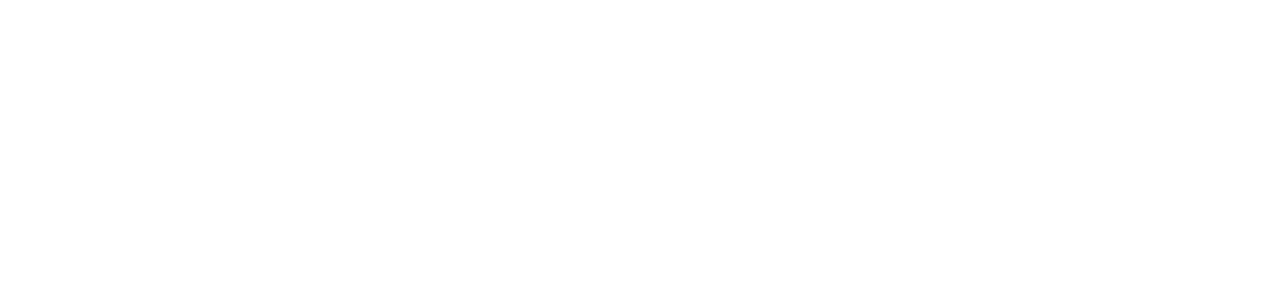
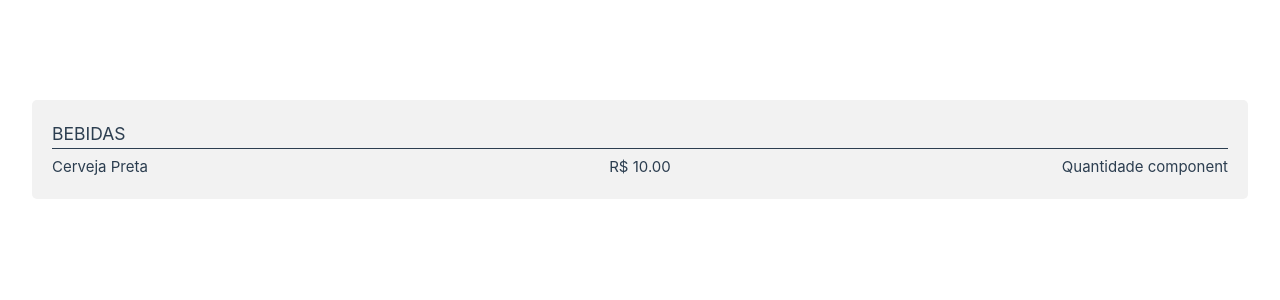
Before and after one commit to bruno2kd/restaurante, a Vue app: page /new-order/1 in a window 1280 px wide. Before the commit this address had no page. Shown: the top 300 px of the page. Built offline with nearby package versions, Linux system fonts and the light colour scheme.

Commit message:
setup form pedidos

```diff
--- a/src/assets/main.css
+++ b/src/assets/main.css
@@ -22,14 +22,10 @@
 }
 
 @media (min-width: 1024px) {
-  body {
-    display: flex;
-    place-items: center;
-  }
 
   #app {
-    display: grid;
-    grid-template-columns: 1fr 1fr;
+    /* display: grid; */
+    /* grid-template-columns: 1fr 1fr; */
     padding: 0 2rem;
   }
 }
--- a/src/components/Table.vue
+++ b/src/components/Table.vue
@@ -12,7 +12,9 @@
     <h6>Mesa {{ mesa.id }}</h6>
     <p v-if="mesa.total">R$ {{ (mesa.total / 100).toFixed(2) }}</p>
     <div class="icon-table plus-component">
-      <Plus />
+      <router-link :to="{ name: 'newOrder', params: { mesaId: mesa.id } }">
+        <Plus />
+      </router-link>
     </div>
     <div class="icon-table dollar-component">
       <DollarSign />
--- a/src/router/index.js
+++ b/src/router/index.js
@@ -9,14 +9,14 @@
       name: 'home',
       component: HomeView
     },
-    // {
-    //   path: '/about',
-    //   name: 'about',
-    //   // route level code-splitting
-    //   // this generates a separate chunk (About.[hash].js) for this route
-    //   // which is lazy-loaded when the route is visited.
-    //   component: () => import('../views/AboutView.vue')
-    // }
+    {
+      path: '/new-order/:mesaId',
+      name: 'newOrder',
+      // route level code-splitting
+      // this generates a separate chunk (About.[hash].js) for this route
+      // which is lazy-loaded when the route is visited.
+      component: () => import('../views/NewOrder.vue')
+    }
   ]
 })
 
--- a/src/views/HomeView.vue
+++ b/src/views/HomeView.vue
@@ -18,6 +18,9 @@
   color: #fff;
   font-family: sans-serif;
   text-align: center;
+  display: flex;
+  place-items: center;
+  max-height: 100vh;
 }
 .grid-content {
   display: grid;
--- /dev/null
+++ b/src/views/NewOrder.vue
@@ -0,0 +1,143 @@
+<script setup></script>
+
+<template>
+  <div class="form-container">
+    <div class="container">
+      <form action="action_page.php">
+        <div class="row">
+          <div class="categories">
+            <h3>BEBIDAS</h3>
+          </div>
+        </div>
+        <div class="row items">
+          <div class="col-25 produto">
+            <p>Cerveja Preta</p>
+          </div>
+          <div class="col-50 price">
+            <p>R$ 10.00</p>
+          </div>
+          <div class="col-25 operator">
+            <p>Quantidade component</p>
+          </div>
+        </div>
+        <!-- <div class="row">
+          <div class="col-25">
+            <label for="country">Country</label>
+          </div>
+          <div class="col-75">
+            <select id="country" name="country">
+              <option value="australia">Australia</option>
+              <option value="canada">Canada</option>
+              <option value="usa">USA</option>
+            </select>
+          </div>
+        </div> -->
+        <!-- <div class="row">
+          <div class="col-25">
+            <label for="subject">Subject</label>
+          </div>
+          <div class="col-75">
+            <textarea
+              id="subject"
+              name="subject"
+              placeholder="Write something.."
+              style="height: 200px"
+            ></textarea>
+          </div>
+        </div> -->
+        <!-- <div class="row">
+          <input type="submit" value="Submit" />
+        </div> -->
+      </form>
+    </div>
+  </div>
+</template>
+
+<style scoped>
+body {
+  /* min-height: 100vh */
+}
+.categories {
+  border-bottom: 1px solid;
+}
+.form-container {
+  max-height: 100vh;
+  margin-top: 100px;
+}
+input[type="text"],
+select,
+textarea {
+  width: 100%;
+  padding: 12px;
+  border: 1px solid #ccc;
+  border-radius: 4px;
+  box-sizing: border-box;
+  resize: vertical;
+}
+
+/* Style the label to display next to the inputs */
+label {
+  padding: 12px 12px 12px 0;
+  display: inline-block;
+}
+
+/* Style the submit button */
+input[type="submit"] {
+  background-color: #04aa6d;
+  color: white;
+  padding: 12px 20px;
+  border: none;
+  border-radius: 4px;
+  cursor: pointer;
+  float: right;
+}
+
+/* Style the container */
+.container {
+  border-radius: 5px;
+  background-color: #f2f2f2;
+  padding: 20px;
+}
+
+/* Floating column for labels: 25% width */
+.col-25 {
+  float: left;
+  width: 25%;
+  margin-top: 6px;
+}
+
+/* Floating column for inputs: 75% width */
+.col-50 {
+  float: left;
+  width: 50%;
+  margin-top: 6px;
+}
+.price {
+  text-align: center
+}
+.col-75 {
+  float: left;
+  width: 75%;
+  margin-top: 6px;
+}
+.operator {
+  text-align: right;
+}
+
+/* Clear floats after the columns */
+.row:after {
+  content: "";
+  display: table;
+  clear: both;
+}
+
+/* Responsive layout - when the screen is less than 600px wide, make the two columns stack on top of each other instead of next to each other */
+@media screen and (max-width: 600px) {
+  .col-25,
+  .col-75,
+  input[type="submit"] {
+    width: 100%;
+    margin-top: 0;
+  }
+}
+</style>
```
